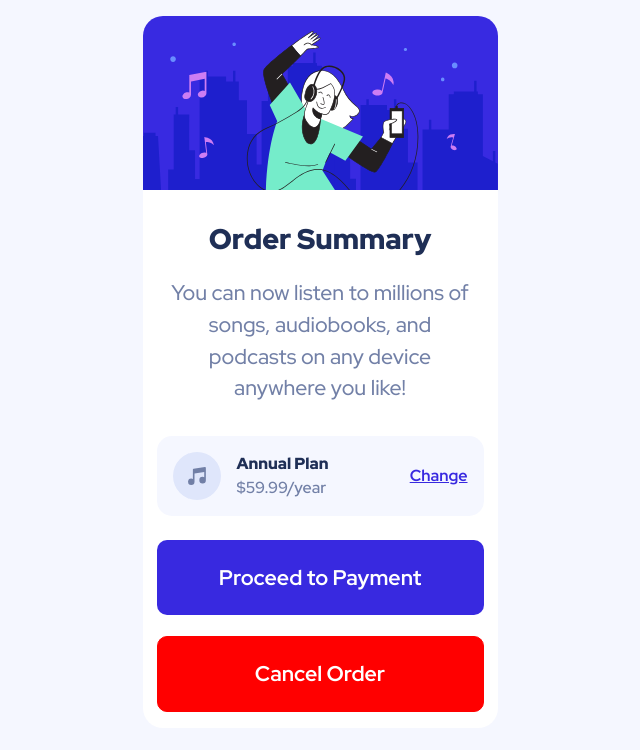
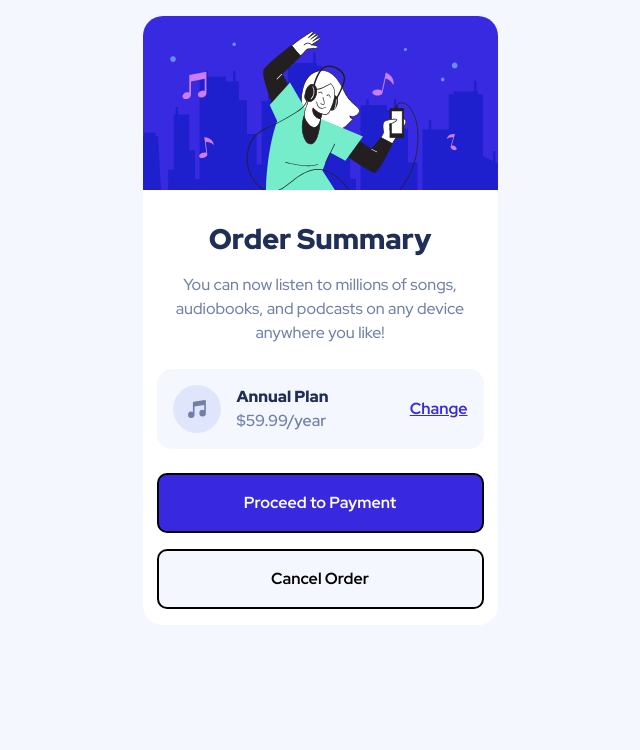
Before and after one commit to dottereldesign/order_summary_component, a plain HTML site: page index.html in a window 1280 px wide. Shown: the whole page, without its empty margins (320-960 px from the left). Drawn offline with Linux system fonts and the light colour scheme.

Commit message:
Add hover to btn and adjust font-size.

```diff
--- a/style.css
+++ b/style.css
@@ -124,7 +124,7 @@ h2 {
 }
 
 p {
-  font-size: var(--fs-500);
+  font-size: var(--fs-400);
   text-align: center;
   margin: 0.75em 0 1.5em 0;
   font-weight: var(--fw-regular);
@@ -176,19 +176,30 @@ button {
   margin: 0 auto;
   border-radius: 10px;
   border: none;
-  font-size: var(--fs-500);
+  font-size: var(--fs-400);
   padding: 1em;
   font-weight: var(--fw-bold);
+  cursor: pointer;
 }
 
 .card_cta-proceed {
   background-color: var(--clr-primary-200);
   color: white;
   margin-bottom: 1em;
+  border: 2px solid black;
+}
+
+.card_cta-proceed:hover {
+  background-color: rgb(0, 240, 0);
+  color: black;
 }
 
 .card_cta-cancel {
-  background-color: #ff0000;
-  color: white;
-  border: 1px solid red;
+  background-color: var(--clr-neutral-100);
+  color: black;
+  border: 2px solid black;
 }
+
+.card_cta-cancel:hover {
+  background-color: red;
+}
```
